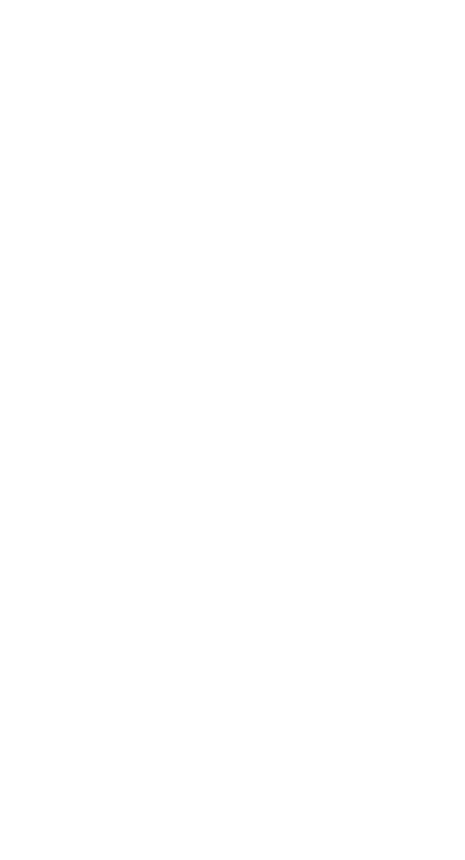
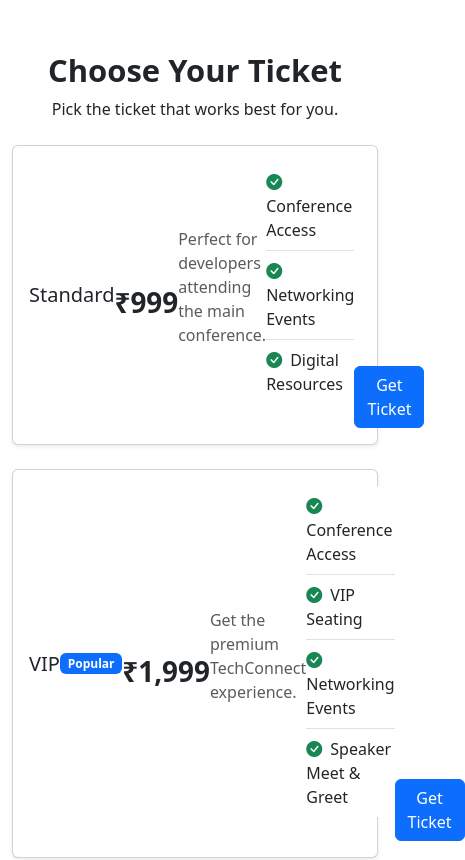
Before and after one commit to AnaghaDolse/eventify-react-bootstrap, a React (Vite) app: page / in a window 390 px wide. Shown: the part 4020-4880 px from the top of the page, 465 px wide, since content can reach past the window. Before the commit the page ends 4024 px from the top, so only its background shows below. Built offline with nearby package versions, Linux system fonts and the light colour scheme; the HTML template or start-up script is replaced by a standard one.

Commit message:
Add responsive ticket pricing section

```diff
--- a/src/App.jsx
+++ b/src/App.jsx
@@ -7,6 +7,7 @@
 import Schedule from './components/Schedule'
 import Register from './components/Register'
 import FAQ from './components/FAQ'
+import Pricing from './components/Pricing'
 
 function App() {
   return (
@@ -17,6 +18,7 @@
       <Schedule />
       <Register />
       <FAQ />
+      <Pricing />
     </>
   )
 }
--- /dev/null
+++ b/src/components/Pricing.jsx
@@ -0,0 +1,83 @@
+import 'bootstrap-icons/font/bootstrap-icons.css'
+
+const Pricing = () => {
+  const tickets = [
+    {
+      id: 1,
+      name: 'Standard',
+      price: '999',
+      description: 'Perfect for developers attending the main conference.',
+      features: ['Conference Access', 'Networking Events', 'Digital Resources'],
+    },
+    {
+      id: 2,
+      name: 'VIP',
+      price: '1,999',
+      description: 'Get the premium TechConnect experience.',
+      features: [
+        'Conference Access',
+        'VIP Seating',
+        'Networking Events',
+        'Speaker Meet & Greet',
+      ],
+      popular: true,
+    },
+    {
+      id: 3,
+      name: 'Workshop Pass',
+      price: '2,499',
+      description: 'Best for developers who want hands-on learning.',
+      features: [
+        'Conference Access',
+        'Hands-on Workshops',
+        'Workshop Materials',
+        'Digital Resources',
+      ],
+    },
+  ]
+
+  return (
+    <section className='py-5'>
+      <div className='container'>
+        <h2 className='display-5 fw-bold text-center'>Choose Your Ticket</h2>
+        <p className='text-center mb-4'>
+          Pick the ticket that works best for you.
+        </p>
+        <div className='row g-4'>
+          {tickets.map((ticket) => (
+            <div className='col-md-4' key={ticket.id}>
+              <div className='card h-100 shadow-sm'>
+                <div className='card-body d-flex flex-column'>
+                  <div className='d-flex justify-content-between align-items-center'>
+                    <h5 className='card-title mb-0'>{ticket.name}</h5>
+                    {ticket.popular && (
+                      <span className='badge text-bg-primary'>Popular</span>
+                    )}
+                    <h3 className='display-6 fw-bold mt-4'>₹{ticket.price}</h3>
+                    <p className='text-muted'>{ticket.description}</p>
+
+                    <ul className='list-group list-group-flush mb-4'>
+                      {ticket.features.map((feature, index) => (
+                        <li className='list-group-item px-0' key={index}>
+                          <i className='bi bi-check-circle-fill text-success me-2'></i>
+                          {feature}
+                        </li>
+                      ))}
+                    </ul>
+                    <div className='mt-auto'>
+                      <button className='btn btn-primary w-100'>
+                        Get Ticket
+                      </button>
+                    </div>
+                  </div>
+                </div>
+              </div>
+            </div>
+          ))}
+        </div>
+      </div>
+    </section>
+  )
+}
+
+export default Pricing
```
